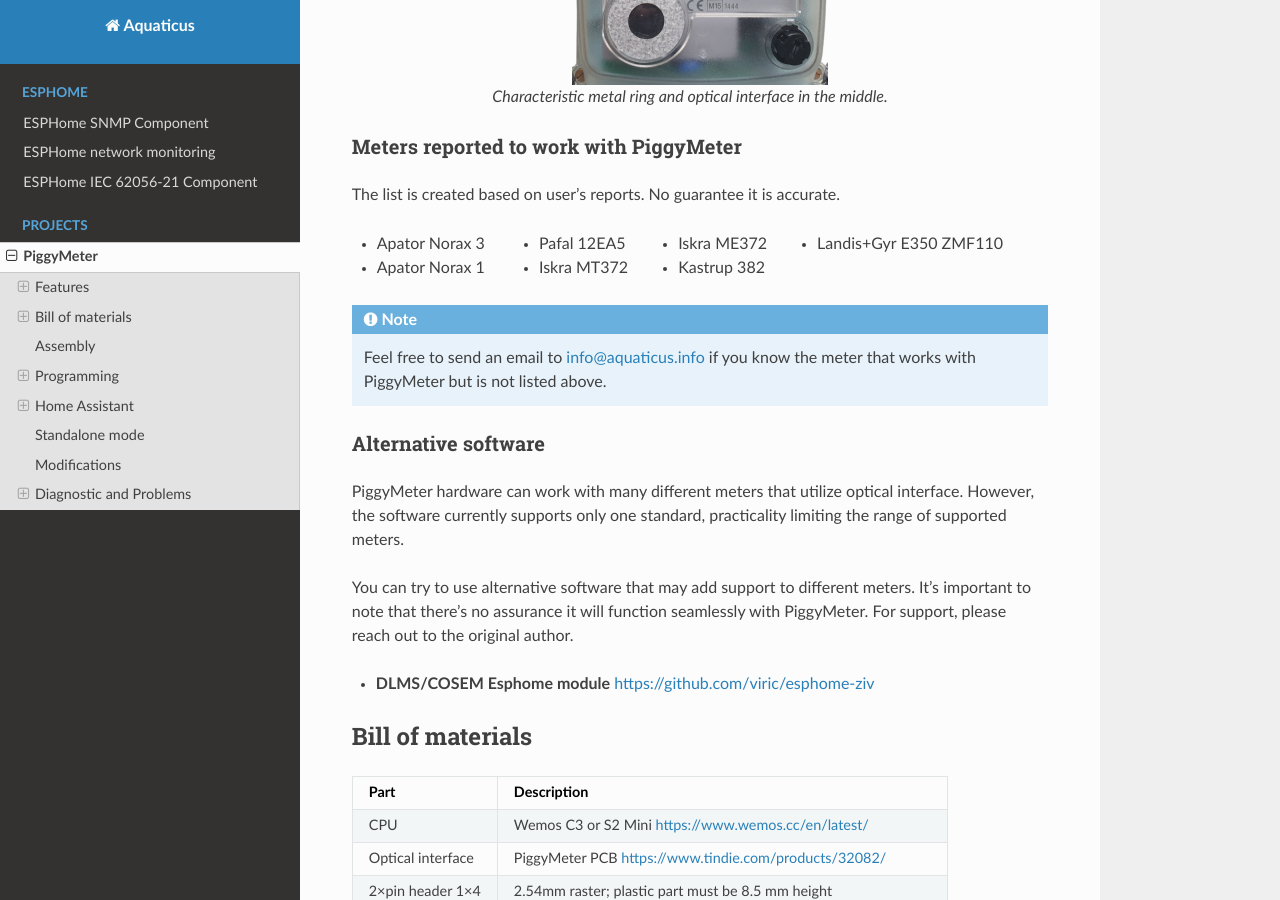
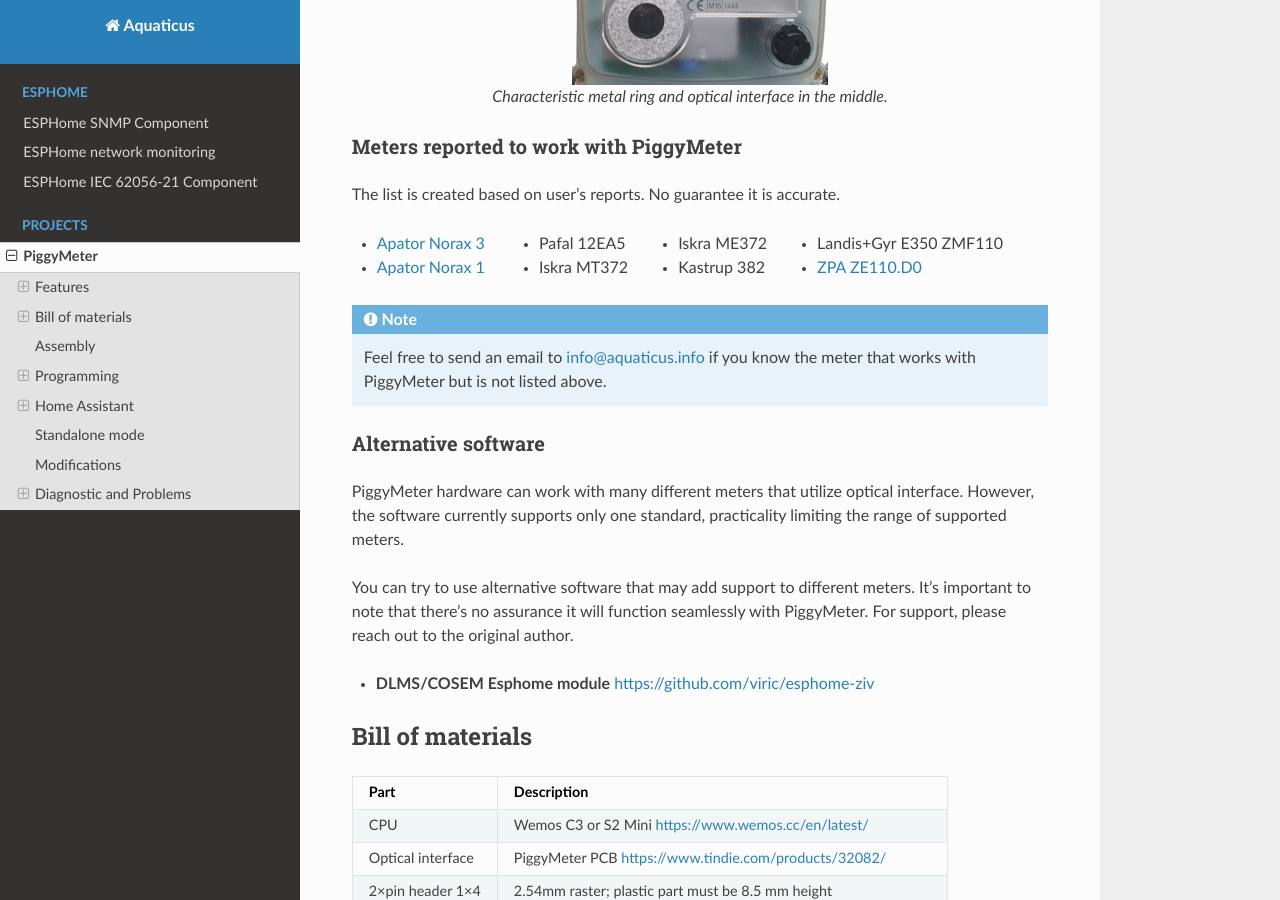
Before and after one commit to aquaticus/aquaticus.github.io, a Sphinx documentation site: the page built from doc/meter.rst, in a window 1280 px wide and 900 px high, scrolled down 1642 px. Built offline with Sphinx 7.4.7 and the Read the Docs theme 2.0.0, drawn with Linux system fonts in a browser that asks for light colours.

Commit message:
ZPA ZE110.D0

```diff
--- a/doc/meter.rst
+++ b/doc/meter.rst
@@ -68,13 +68,14 @@
 .. hlist::
     :columns: 4
 
-    * Apator Norax 3
-    * Apator Norax 1
+    * `Apator Norax 3 <https://www.apator.com/en/our-solutions/electricity/electricity-metering/electronic-meters/norax-3>`_
+    * `Apator Norax 1 <https://www.apator.com/en/our-solutions/electricity/electricity-metering/electronic-meters/norax-1>`_
     * Pafal 12EA5
     * Iskra MT372
     * Iskra ME372
     * Kastrup 382
     * Landis+Gyr E350 ZMF110
+    * `ZPA <https://www.zpa.cz/en/home/>`_ `ZE110.D0 <https://www.premereni.cz/cs/dulezite-informace/montaz-elektromeru/prehled-instalovanych-elektromeru/ze110d0/>`_
 
 .. note::
 
```
